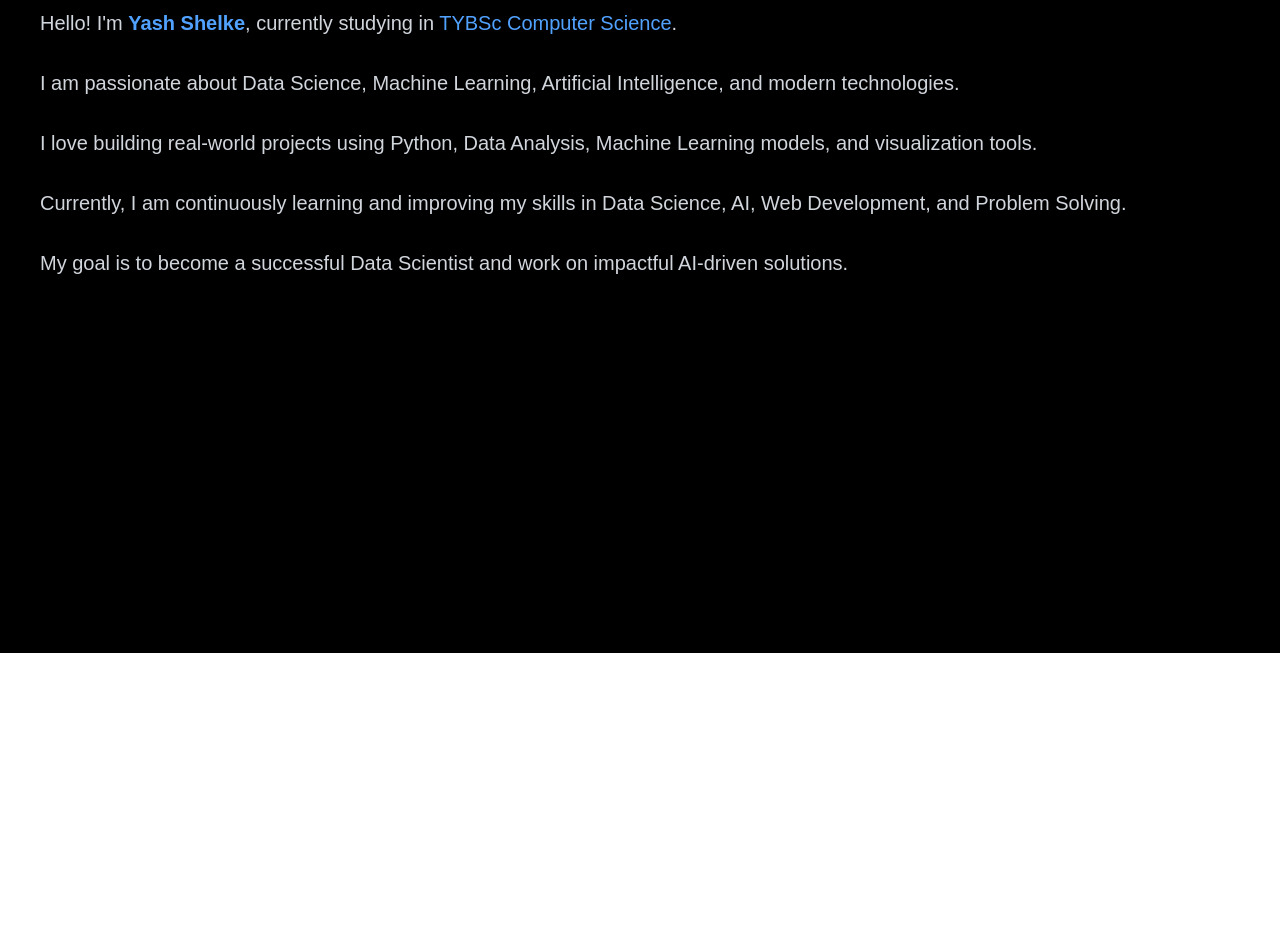
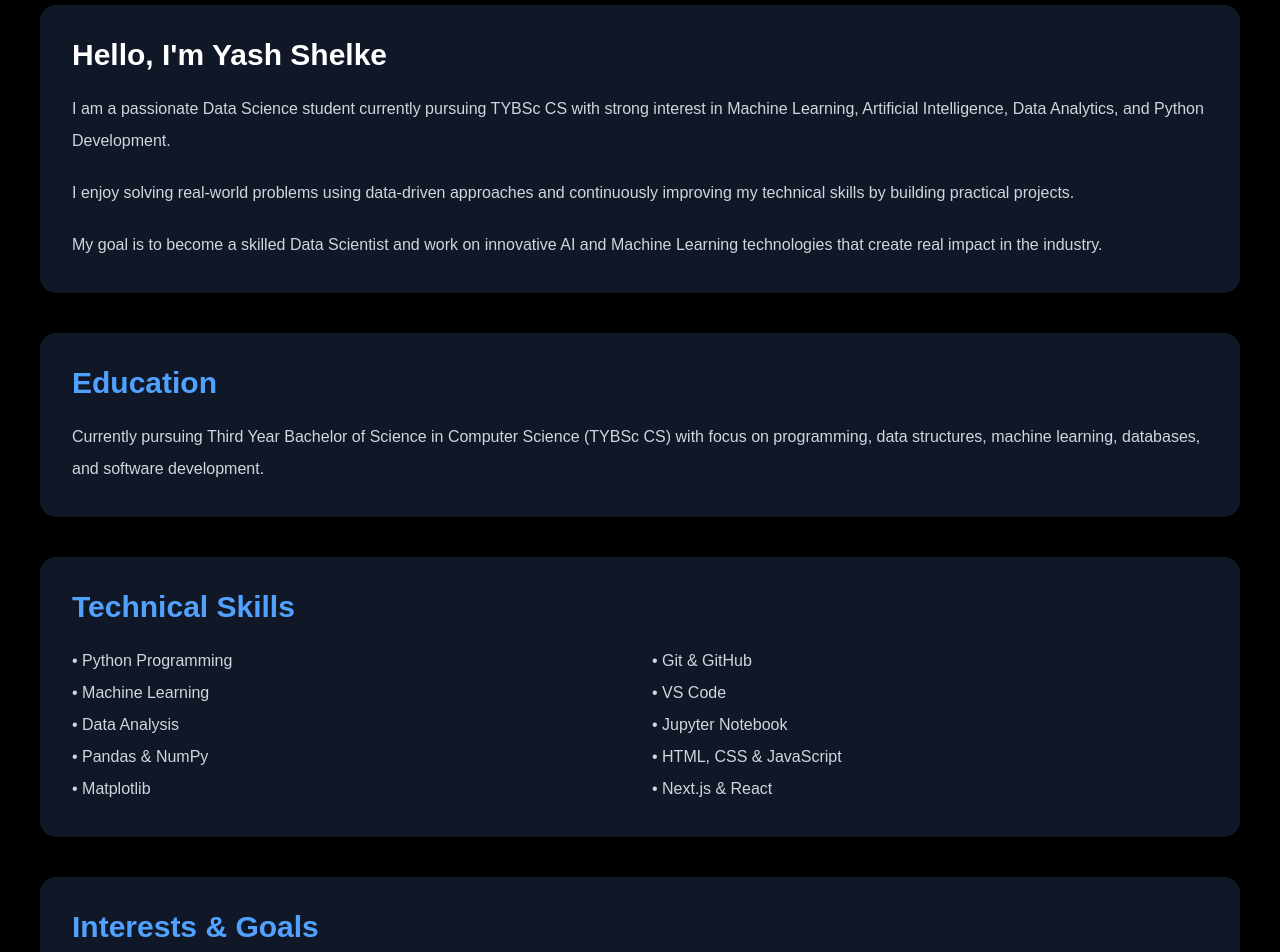
Before and after one commit to yashshelke9129-droid/yash-data-science-portfolio, a Next.js app: page /about in a window 1280 px wide. Shown: the part 220-1172 px from the top of the page. Before the commit the page ends 873 px from the top, so only its background shows below. Built offline with nearby package versions, Linux system fonts and the light colour scheme.

Commit message:
Improved home and about pages

```diff
--- a/src/app/about/page.js
+++ b/src/app/about/page.js
@@ -7,35 +7,96 @@ export default function About() {
 
       <main className="min-h-screen bg-black text-white px-10 py-16">
 
-        <h1 className="text-5xl font-bold mb-10 text-blue-500">
+        <h1 className="text-5xl font-bold text-blue-500 mb-10">
           About Me
         </h1>
 
-        <div className="text-xl text-gray-300 space-y-6 leading-9">
+        {/* Introduction */}
+        <div className="bg-gray-900 p-8 rounded-2xl mb-10">
 
-          <p>
-            Hello! I'm <span className="text-blue-400 font-bold">Yash Shelke</span>,
-            currently studying in <span className="text-blue-400">TYBSc Computer Science</span>.
+          <h2 className="text-3xl font-bold mb-5">
+            Hello, I'm Yash Shelke
+          </h2>
+
+          <p className="text-gray-300 leading-8 mb-5">
+            I am a passionate Data Science student currently pursuing
+            TYBSc CS with strong interest in Machine Learning,
+            Artificial Intelligence, Data Analytics, and Python
+            Development.
           </p>
 
-          <p>
-            I am passionate about Data Science, Machine Learning,
-            Artificial Intelligence, and modern technologies.
+          <p className="text-gray-300 leading-8 mb-5">
+            I enjoy solving real-world problems using data-driven
+            approaches and continuously improving my technical
+            skills by building practical projects.
           </p>
 
-          <p>
-            I love building real-world projects using Python,
-            Data Analysis, Machine Learning models, and visualization tools.
+          <p className="text-gray-300 leading-8">
+            My goal is to become a skilled Data Scientist and work on
+            innovative AI and Machine Learning technologies that create
+            real impact in the industry.
           </p>
 
-          <p>
-            Currently, I am continuously learning and improving my skills
-            in Data Science, AI, Web Development, and Problem Solving.
+        </div>
+
+        {/* Education */}
+        <div className="bg-gray-900 p-8 rounded-2xl mb-10">
+
+          <h2 className="text-3xl font-bold mb-5 text-blue-400">
+            Education
+          </h2>
+
+          <p className="text-gray-300 leading-8">
+            Currently pursuing Third Year Bachelor of Science in
+            Computer Science (TYBSc CS) with focus on programming,
+            data structures, machine learning, databases,
+            and software development.
           </p>
 
-          <p>
-            My goal is to become a successful Data Scientist
-            and work on impactful AI-driven solutions.
+        </div>
+
+        {/* Skills */}
+        <div className="bg-gray-900 p-8 rounded-2xl mb-10">
+
+          <h2 className="text-3xl font-bold mb-5 text-blue-400">
+            Technical Skills
+          </h2>
+
+          <div className="grid md:grid-cols-2 gap-6">
+
+            <ul className="text-gray-300 leading-8">
+              <li>• Python Programming</li>
+              <li>• Machine Learning</li>
+              <li>• Data Analysis</li>
+              <li>• Pandas & NumPy</li>
+              <li>• Matplotlib</li>
+            </ul>
+
+            <ul className="text-gray-300 leading-8">
+              <li>• Git & GitHub</li>
+              <li>• VS Code</li>
+              <li>• Jupyter Notebook</li>
+              <li>• HTML, CSS & JavaScript</li>
+              <li>• Next.js & React</li>
+            </ul>
+
+          </div>
+
+        </div>
+
+        {/* Interests */}
+        <div className="bg-gray-900 p-8 rounded-2xl">
+
+          <h2 className="text-3xl font-bold mb-5 text-blue-400">
+            Interests & Goals
+          </h2>
+
+          <p className="text-gray-300 leading-8">
+            Apart from coding and data science, I enjoy learning about
+            emerging technologies, exploring AI tools, building creative
+            projects, and continuously improving my technical knowledge.
+            I am highly motivated to grow in the field of Data Science
+            and contribute to innovative technology solutions.
           </p>
 
         </div>
--- a/src/app/page.js
+++ b/src/app/page.js
@@ -5,32 +5,50 @@ export default function Home() {
     <>
       <Navbar />
 
-      <main className="min-h-screen bg-black text-white flex items-center justify-center text-center px-6">
+      <main className="min-h-screen bg-black text-white flex flex-col items-center justify-center px-6">
 
-        <div>
-
+        {/* Profile Image */}
         <img
           src="/profile.jpeg"
-            alt="Profile"
-            width="180"
-            height="180"
-            className="rounded-full mx-auto border-4 border-blue-500 mb-6"
+          alt="Yash Shelke"
+          className="w-52 h-52 rounded-full border-4 border-blue-500 object-cover mb-6"
         />
 
-          <h1 className="text-6xl font-bold mb-4">
+        {/* Name */}
+        <h1 className="text-5xl font-bold mb-4">
           Yash Shelke
         </h1>
 
-          <p className="text-2xl text-gray-400 mb-8">
+        {/* Role */}
+        <p className="text-xl text-gray-400 mb-6">
           Data Science Student | Machine Learning Enthusiast
         </p>
 
+        {/* Small Intro */}
+        <p className="max-w-3xl text-center text-gray-300 leading-8 mb-8">
+          Passionate Data Science student currently pursuing TYBSc CS,
+          focused on Machine Learning, Data Analysis, Python Development,
+          and Artificial Intelligence. Skilled in building ML projects,
+          analyzing datasets, and creating modern data-driven solutions.
+          Constantly learning and exploring new technologies to improve
+          problem-solving and analytical skills.
+        </p>
+
+        {/* Buttons */}
+        <div className="flex gap-5">
+
           <a
-            href="/resume.pdf"
-            target="_blank"
-            className="bg-blue-500 px-6 py-3 rounded-lg hover:bg-blue-600"
+            href="/resume"
+            className="bg-blue-500 hover:bg-blue-600 px-6 py-3 rounded-lg"
           >
             View Resume
+          </a>
+
+          <a
+            href="/projects"
+            className="bg-gray-700 hover:bg-gray-800 px-6 py-3 rounded-lg"
+          >
+            View Projects
           </a>
 
         </div>
```
Lines whose indentation alone changed are shown as unchanged.
